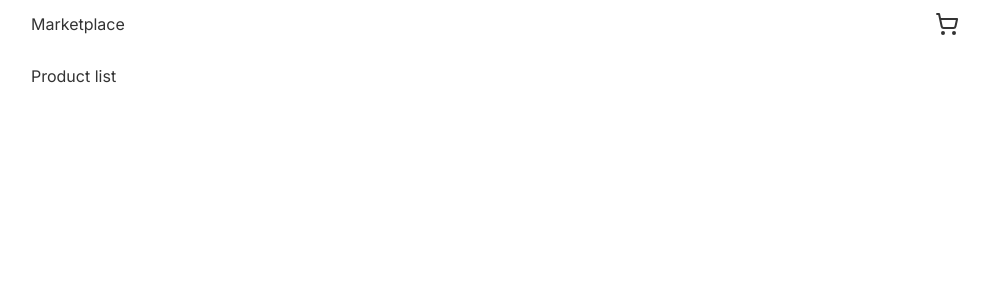
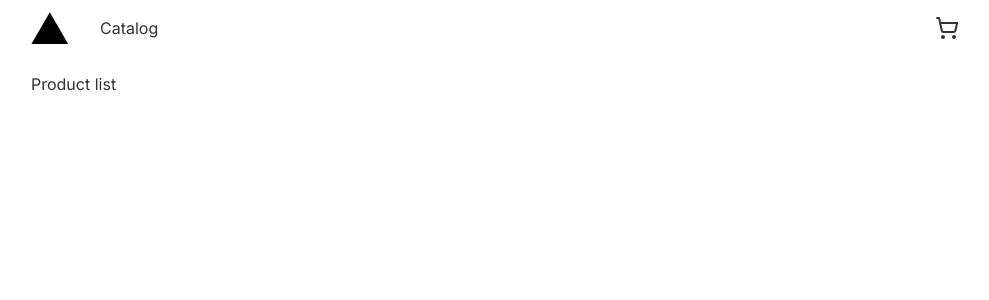
Before and after one commit to yialo/task_nextjs-ecommerce, a Next.js app in the folder packages/client/: page / in a window 1280 px wide. Shown: the top 300 px of the page, without its empty margins (145-1134 px from the left). Built offline with nearby package versions, Linux system fonts and the light colour scheme.

Commit message:
feat: add catalog link

```diff
--- a/packages/client/src/app/page.tsx
+++ b/packages/client/src/app/page.tsx
@@ -1,3 +1,4 @@
+import * as React from 'react';
 import { APP_TITLE } from '@/shared/config';
 
 const RootPage: React.FC = () => {
--- a/packages/client/src/widgets/page-header/ui.tsx
+++ b/packages/client/src/widgets/page-header/ui.tsx
@@ -1,3 +1,4 @@
+import Image from 'next/image';
 import Link from 'next/link';
 import { ShoppingCartIcon } from 'lucide-react';
 import { APP_TITLE } from '@/shared/config';
@@ -9,11 +10,14 @@ interface Props {
 
 export const PageHeader: React.FC<Props> = ({ className }) => {
   return (
-    <header className={cn('flex justify-between px-4 py-3', className)}>
-      <p>{APP_TITLE}</p>
-      <Link href="/cart" aria-label="Go to cart">
-        <ShoppingCartIcon aria-hidden />
-      </Link>
+    <header className={cn('flex items-center gap-x-8 px-4 py-3', className)}>
+      <Image src="/logo.svg" alt={APP_TITLE} width="37" height="32" priority />
+      <nav className="justify-content flex grow items-center gap-x-8">
+        <Link href="/">Catalog</Link>
+        <Link href="/cart" className="ml-auto" aria-label="Go to cart">
+          <ShoppingCartIcon aria-hidden />
+        </Link>
+      </nav>
     </header>
   );
 };
```
Also changed, not shown: packages/client/public/logo.svg (added).
